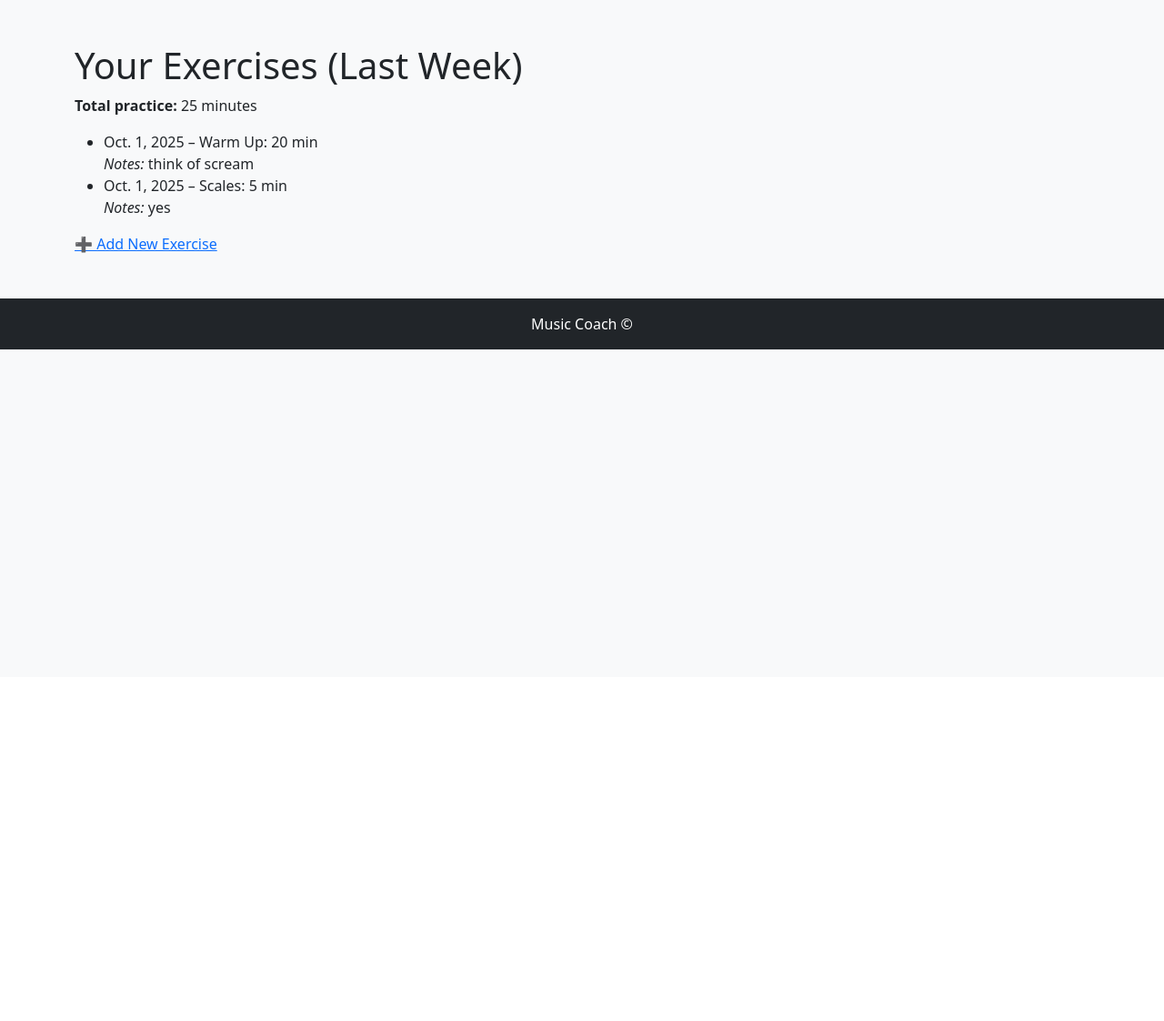
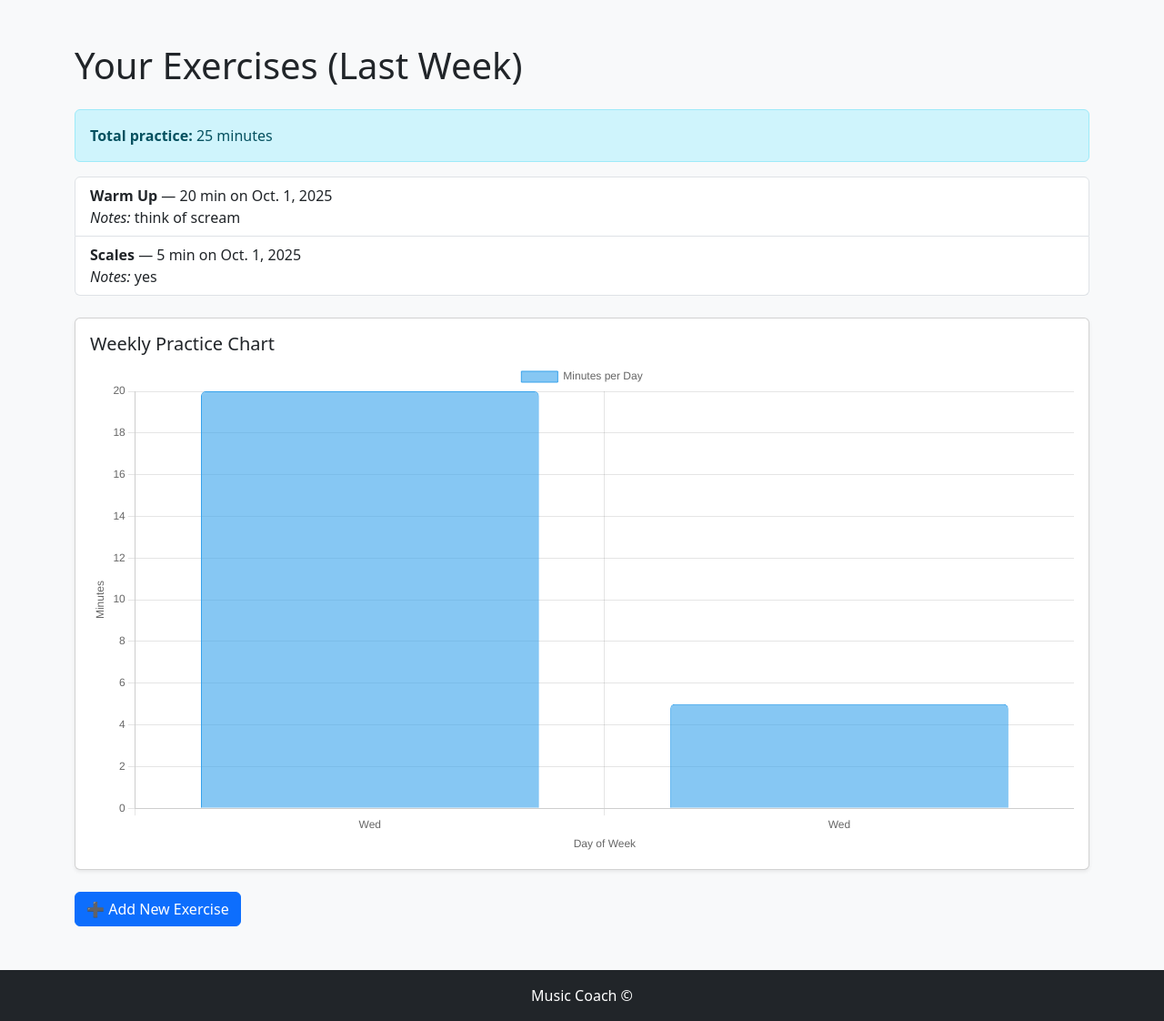
Before and after one commit to Charlie9009/musiccoach, a Django app: page / in a window 1280 px wide. Shown: the part 56-1178 px from the top of the page at 91% size. Before the commit the page ends 440 px from the top, so only its background shows below. Run offline with Django 5.2, Linux system fonts and the light colour scheme; data comes from the database, SQL or seed files in the repository.

Commit message:
INDEX.HTML: Add bootstrap styling and chart section

```diff
--- a/musiccoach/exercises/templates/exercises/index.html
+++ b/musiccoach/exercises/templates/exercises/index.html
@@ -1,25 +1,41 @@
 {% extends "exercises/base.html" %}
-{% load static %}
-{% block title %}Home{% endblock %}
+{% block title %}Home - Music Coach{% endblock %}
 
 {% block content %}
-    <h1>Your Exercises (Last Week)</h1>
+<h1 class="mb-4">Your Exercises (Last Week)</h1>
 
-    <p><strong>Total practice:</strong> {{ total_time }} minutes</p>
+<div class="alert alert-info">
+    <strong>Total practice:</strong> {{ total_time }} minutes
+</div>
 
-    <ul>
+<ul class="list-group mb-4">
     {% for exercise in exercises %}
-            <li>
-                {{ exercise.date }} – {{ exercise.get_type_display }}:
-                {{ exercise.time }} min
+        <li class="list-group-item">
+            <strong>{{ exercise.get_type_display }}</strong> —
+            {{ exercise.time }} min on {{ exercise.date }}
             {% if exercise.notes %}
-                    <br><em>Notes:</em> {{ exercise.notes }}
+                <p class="mb-0"><em>Notes:</em> {{ exercise.notes }}</p>
             {% endif %}
         </li>
     {% empty %}
-            <li>No Exercises Registered.</li>
+        <li class="list-group-item">No exercises registered yet.</li>
     {% endfor %}
 </ul>
 
-    <p><a href="{% url 'create_exercise' %}">➕ Add New Exercise</a></p>
+<!-- Chart Section -->
+<div class="card shadow-sm mb-4">
+    <div class="card-body">
+        <h5 class="card-title">Weekly Practice Chart</h5>
+
+        <!-- Canvas for Chart.js -->
+        <canvas id="practiceChart"></canvas>
+
+        <!-- Safe JSON data for JS -->
+        {{ chart_labels|json_script:"chart-labels" }}
+        {{ chart_data|json_script:"chart-data" }}
+    </div>
+</div>
+
+<a href="{% url 'create_exercise' %}" class="btn btn-primary">➕ Add New Exercise</a>
+
 {% endblock %}
```
Lines whose indentation alone changed are shown as unchanged.
